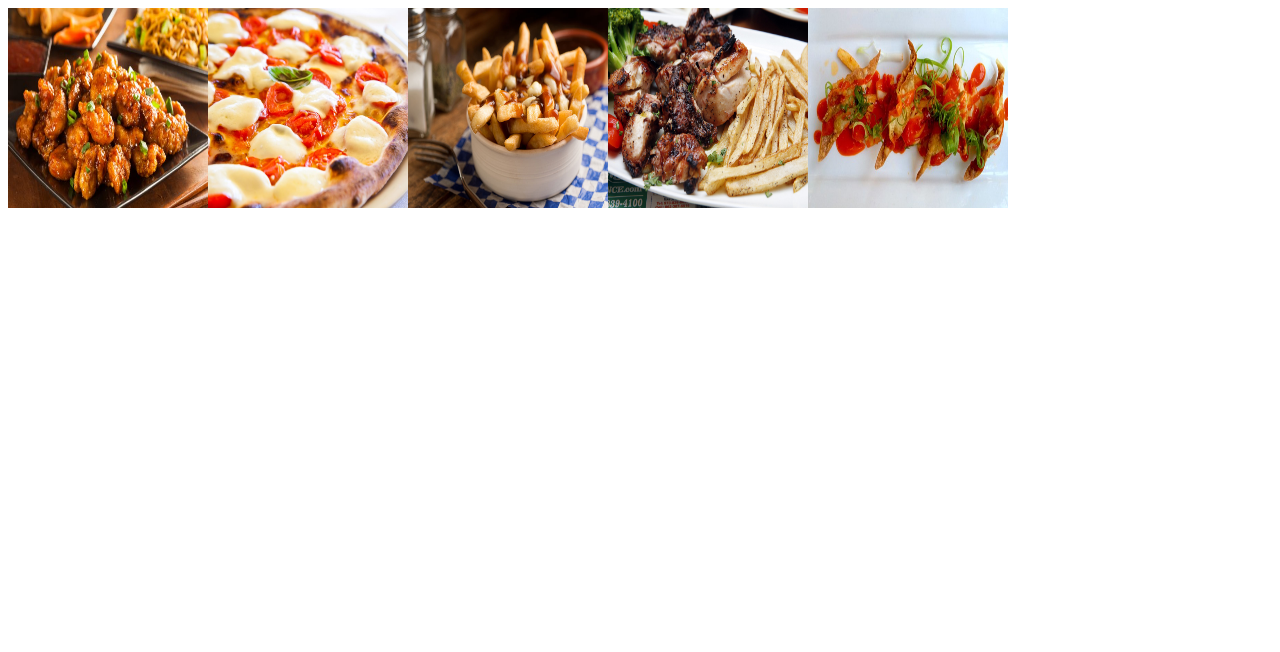
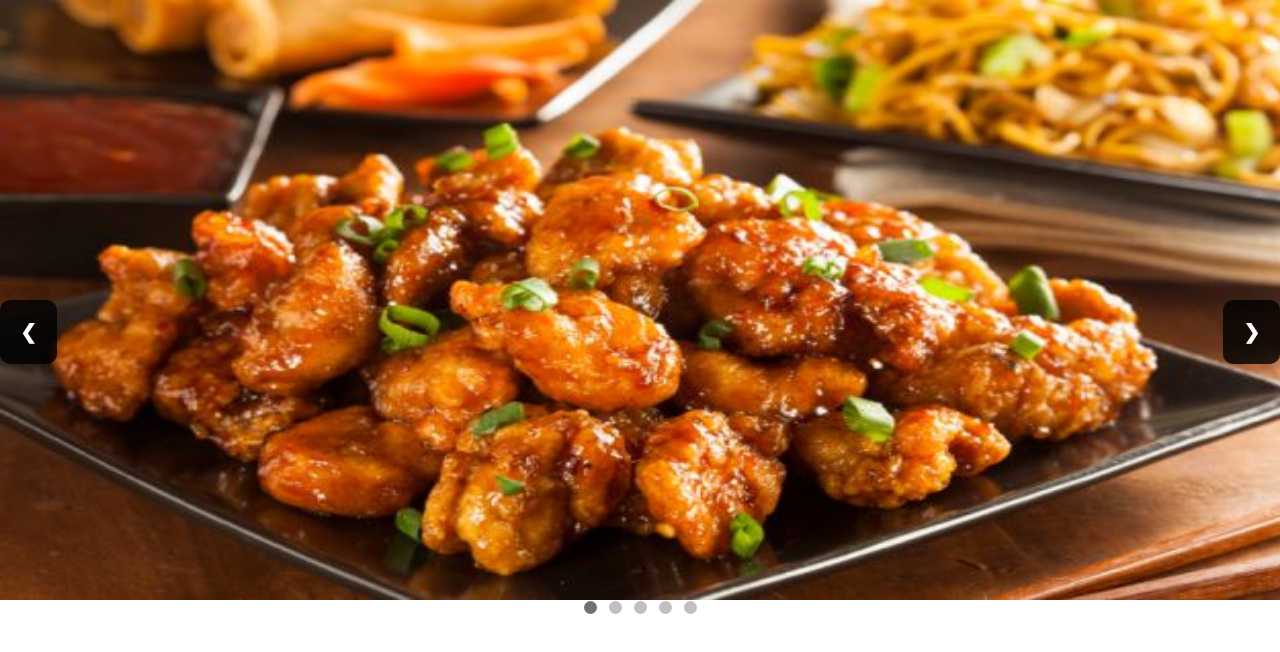
Before and after one commit to CindyMendoza/CarouseljQuery, a plain HTML site: page index.html in a window 1280 px wide. Drawn offline with Linux system fonts and the light colour scheme.

```diff
--- a/assets/css/main.css
+++ b/assets/css/main.css
@@ -1,7 +1,19 @@
-body{
-  box-sizing: border-box;
+* {
+  box-sizing:border-box;
   padding: 0;
   border: 0;
+  margin: 0;
+}
+
+.slideshow-container {
+  position: relative;
+  margin: auto;
+}
+
+.mySlides {
+    width: 100%;
+    height: 600px;
+    overflow: hidden;
 }
 
 img{
@@ -9,8 +21,44 @@
   height: 100%;
 }
 
-section div {
-  width: 200px;
-  height: 200px;
+.prev, .next {
+  cursor: pointer;
+  position: absolute;
+  top: 50%;
+  width: auto;
+  padding: 20px;
+  color: white;
+  font-weight: bold;
+  font-size: 20px;
+  border-radius: 10px;
+  background-color: rgba(0,0,0,0.8);
+}
+
+.next {
+  right: 0;
+}
+
+
+.dot {
+  cursor:pointer;
+  height: 13px;
+  width: 13px;
+  margin: 0 4px;
+  background-color: silver;
+  border-radius: 50%;
   display: inline-block;
 }
+
+.active, .dot:hover {
+  background-color: rgb(113, 113, 113);
+}
+
+.fade {
+  animation-name: fade;
+  animation-duration: 1.5s;
+}
+
+@keyframes fade {
+  from {opacity: .7}
+  to {opacity: 1}
+}
--- a/assets/js/main.js
+++ b/assets/js/main.js
@@ -1,20 +1,38 @@
 
+var slideIndex = 1;
 
+showSlides(slideIndex);
 
-var images = ["assets/img/dish1.jpg","assets/img/dish2.jpg","assets/img/dish3.jpg","assets/img/dish4.jpg","assets/img/dish5.jpg"];
+function plusSlides(n) {
+  showSlides(slideIndex += n);
+}
 
+function currentSlide(n) {
+  showSlides(slideIndex = n);
+}
 
-var LoadImages = () => {
-  for(var i = 0; i<images.length; i++){
-    var div = $("<div/>");
-    var img = $("<img/>").attr("src", images[i]);
-    div.append(img);
-    $("#carousel").append(div);
-  console.log(images[i]);
+function showSlides(n) {
+  var i;
+  var slides = $(".mySlides");
+  var dots = $(".dot");
+  for (i = 0; i < slides.length; i++) {
+      slides[i].style.display = "none";
   }
+
+  if (n > slides.length) {slideIndex = 1}
+  if (n < 1) {slideIndex = slides.length}
+  for (i = 0; i < dots.length; i++) {
+      dots[i].className = dots[i].className.replace("active", "");
+  }
+  slides[slideIndex-1].style.display = "block";
+  dots[slideIndex-1].className += " active";
+  setTimeout(showSlides, 5000);
+
 }
 
 
-$(document).ready(function(){
-  LoadImages();
-});
+/*
+
+     // Change image every 2 seconds
+}
+*/
--- a/index.html
+++ b/index.html
@@ -9,25 +9,33 @@
 </head>
 <body>
   <section id="carousel">
-    <!-- <div class="">
-      <img src="assets\img\dish1.jpg" alt="">
+    <div class="slideshow-container">
+      <div class="mySlides fade">
+        <img src="assets\img\dish1.jpg">
+      </div>
+      <div class="mySlides fade">
+        <img src="assets\img\dish2.jpg">
+      </div>
+      <div class="mySlides fade">
+        <img src="assets\img\dish3.jpg">
+      </div>
+      <div class="mySlides fade">
+        <img src="assets\img\dish4.jpg">
+      </div>
+      <div class="mySlides fade">
+        <img src="assets\img\dish5.jpg">
+      </div>
+      <a class="prev" onclick="plusSlides(-1)">&#10094;</a>
+      <a class="next" onclick="plusSlides(1)">&#10095;</a>
     </div>
-    <div class="">
-      <img src="assets\img\dish2.jpg" alt="">
+    <div style="text-align:center">
+      <span class="dot" onclick="currentSlide(1)"></span>
+      <span class="dot" onclick="currentSlide(2)"></span>
+      <span class="dot" onclick="currentSlide(3)"></span>
+      <span class="dot" onclick="currentSlide(4)"></span>
+      <span class="dot" onclick="currentSlide(5)"></span>
     </div>
-    <div class="">
-      <img src="assets\img\dish3.jpg" alt="">
-    </div>
-    <div class="">
-      <img src="assets\img\dish4.jpg" alt="">
-    </div>
-    <div class="">
-      <img src="assets\img\dish5.jpg" alt="">
-    </div> -->
-
   </section>
-
-
   <script type="text/javascript" src="assets/js/jquery-3.2.1.js"></script>
   <script type="text/javascript" src="assets/js/main.js"></script>
 </body>
```
